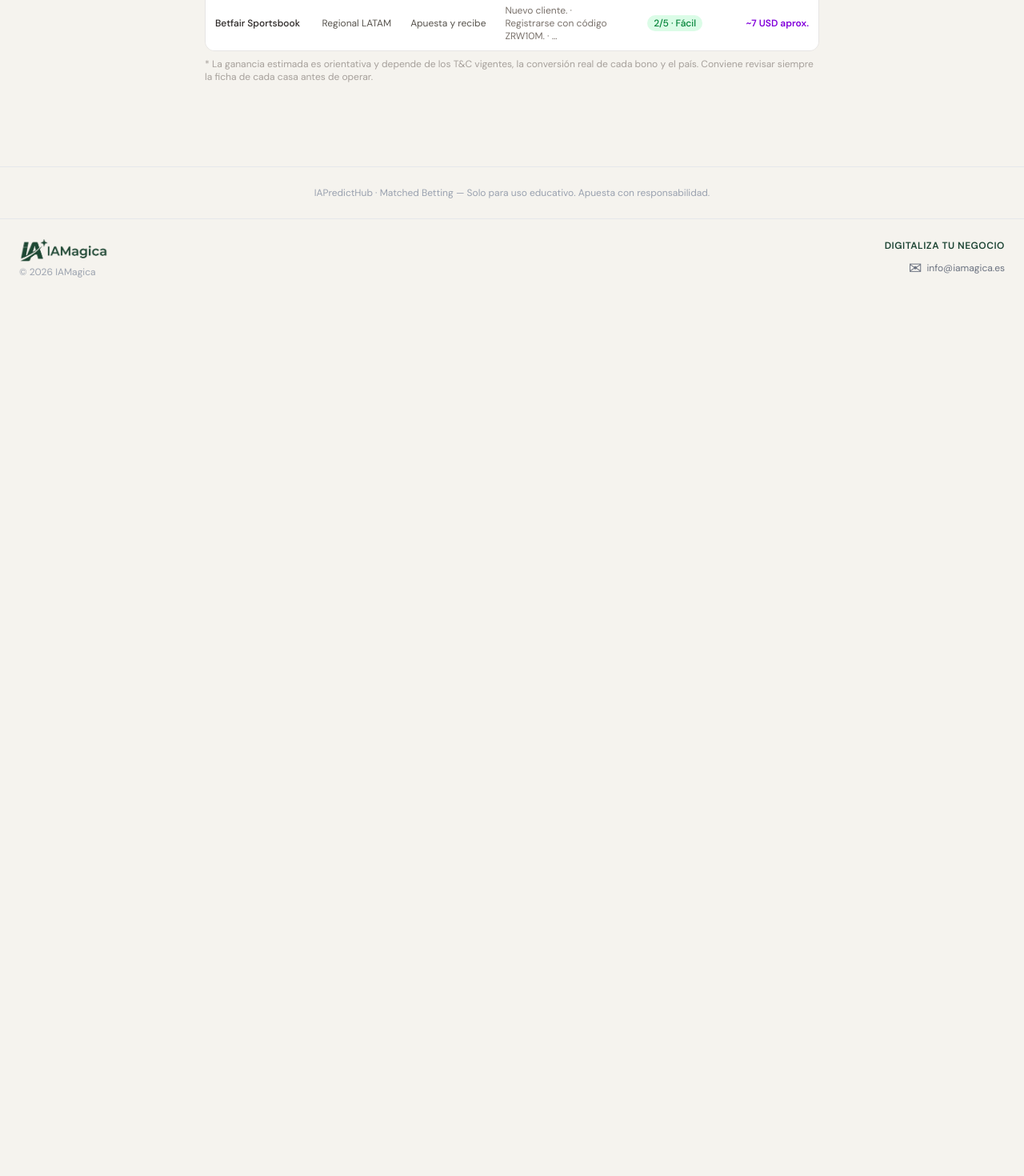
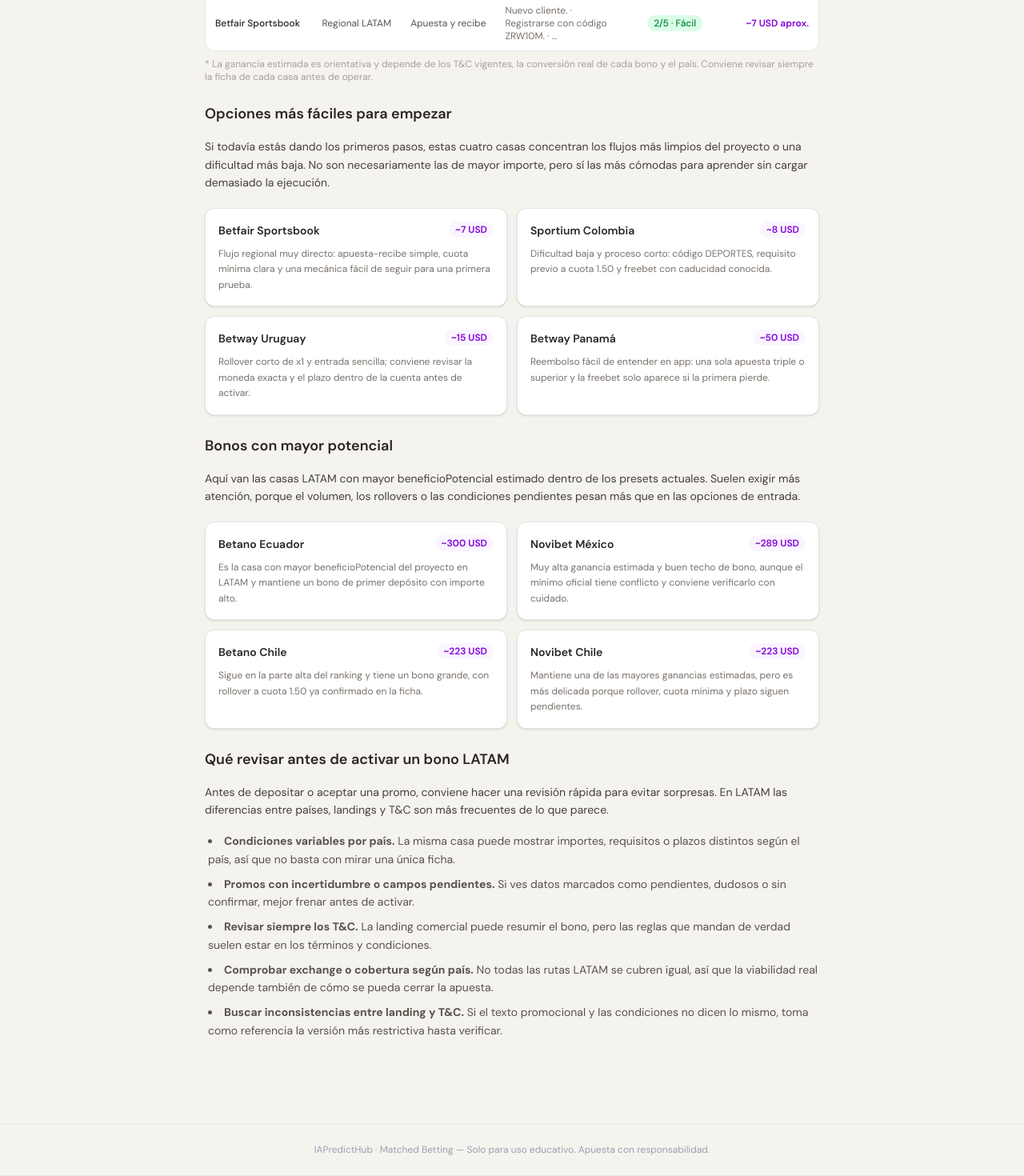
Before and after one commit to eloylt13/matched-betting-app, a Next.js app: page /blog/mejores-bonos-bienvenida-latam in a window 1280 px wide. Shown: the part 2240-3710 px from the top of the page at 80% size. Before the commit the page ends 2614 px from the top, so only its background shows below. Built offline with nearby package versions, Linux system fonts and the light colour scheme; no server answers; a web font is replaced by a local one.

Commit message:
feat: añade bloques destacados y consejos al articulo latam

```diff
--- a/app/blog/mejores-bonos-bienvenida-latam/page.tsx
+++ b/app/blog/mejores-bonos-bienvenida-latam/page.tsx
@@ -114,6 +114,71 @@ function getCasaLabel(casa: (typeof rankingLatam)[number]) {
   return `${nombre} ${paisLabel}`
 }
 
+const casasPorId = new Map(rankingLatam.map((casa) => [casa.id, casa] as const))
+
+const opcionesFaciles = [
+  {
+    id: 'betfair-sportsbook-latam',
+    razon: 'Flujo regional muy directo: apuesta-recibe simple, cuota mínima clara y una mecánica fácil de seguir para una primera prueba.',
+  },
+  {
+    id: 'sportium-co',
+    razon: 'Dificultad baja y proceso corto: código DEPORTES, requisito previo a cuota 1.50 y freebet con caducidad conocida.',
+  },
+  {
+    id: 'betway-uy',
+    razon: 'Rollover corto de x1 y entrada sencilla; conviene revisar la moneda exacta y el plazo dentro de la cuenta antes de activar.',
+  },
+  {
+    id: 'betway-pa',
+    razon: 'Reembolso fácil de entender en app: una sola apuesta triple o superior y la freebet solo aparece si la primera pierde.',
+  },
+] as const
+
+const opcionesPotencial = [
+  {
+    id: 'betano-ec',
+    razon: 'Es la casa con mayor beneficioPotencial del proyecto en LATAM y mantiene un bono de primer depósito con importe alto.',
+  },
+  {
+    id: 'novibet-mx',
+    razon: 'Muy alta ganancia estimada y buen techo de bono, aunque el mínimo oficial tiene conflicto y conviene verificarlo con cuidado.',
+  },
+  {
+    id: 'betano-cl',
+    razon: 'Sigue en la parte alta del ranking y tiene un bono grande, con rollover a cuota 1.50 ya confirmado en la ficha.',
+  },
+  {
+    id: 'novibet-cl',
+    razon: 'Mantiene una de las mayores ganancias estimadas, pero es más delicada porque rollover, cuota mínima y plazo siguen pendientes.',
+  },
+] as const
+
+function CasaDestacadaCard({
+  casa,
+  razon,
+}: {
+  casa: (typeof rankingLatam)[number]
+  razon: string
+}) {
+  return (
+    <div className="rounded-xl border border-stone-200 bg-white p-4 shadow-sm">
+      <div className="flex items-start justify-between gap-3">
+        <Link
+          href={getCasaHref(casa.id)}
+          className="font-semibold text-stone-800 hover:text-purple-700 hover:underline underline-offset-2 decoration-stone-300 transition-colors"
+        >
+          {getCasaLabel(casa)}
+        </Link>
+        <span className="shrink-0 rounded-full bg-purple-50 px-2 py-0.5 text-xs font-semibold text-purple-700 whitespace-nowrap">
+          ~{casa.beneficioPotencial} USD
+        </span>
+      </div>
+      <p className="mt-2 text-xs leading-relaxed text-stone-500">{razon}</p>
+    </div>
+  )
+}
+
 export default function MejoresBonosLatamPage() {
   return (
     <article className="max-w-3xl mx-auto flex flex-col gap-6 pb-8">
@@ -198,6 +263,73 @@ export default function MejoresBonosLatamPage() {
           * La ganancia estimada es orientativa y depende de los T&amp;C vigentes, la conversión real de
           cada bono y el país. Conviene revisar siempre la ficha de cada casa antes de operar.
         </p>
+
+        <h2 className="text-lg font-semibold text-stone-800 mt-2">
+          Opciones más fáciles para empezar
+        </h2>
+        <p>
+          Si todavía estás dando los primeros pasos, estas cuatro casas concentran los flujos más limpios
+          del proyecto o una dificultad más baja. No son necesariamente las de mayor importe, pero sí las
+          más cómodas para aprender sin cargar demasiado la ejecución.
+        </p>
+
+        <div className="grid grid-cols-1 sm:grid-cols-2 gap-3 mt-1">
+          {opcionesFaciles.map((opcion) => {
+            const casa = casasPorId.get(opcion.id)
+            if (!casa) return null
+
+            return <CasaDestacadaCard key={casa.id} casa={casa} razon={opcion.razon} />
+          })}
+        </div>
+
+        <h2 className="text-lg font-semibold text-stone-800 mt-2">
+          Bonos con mayor potencial
+        </h2>
+        <p>
+          Aquí van las casas LATAM con mayor beneficioPotencial estimado dentro de los presets actuales.
+          Suelen exigir más atención, porque el volumen, los rollovers o las condiciones pendientes pesan
+          más que en las opciones de entrada.
+        </p>
+
+        <div className="grid grid-cols-1 sm:grid-cols-2 gap-3 mt-1">
+          {opcionesPotencial.map((opcion) => {
+            const casa = casasPorId.get(opcion.id)
+            if (!casa) return null
+
+            return <CasaDestacadaCard key={casa.id} casa={casa} razon={opcion.razon} />
+          })}
+        </div>
+
+        <h2 className="text-lg font-semibold text-stone-800 mt-2">
+          Qué revisar antes de activar un bono LATAM
+        </h2>
+        <p>
+          Antes de depositar o aceptar una promo, conviene hacer una revisión rápida para evitar
+          sorpresas. En LATAM las diferencias entre países, landings y T&amp;C son más frecuentes de lo que
+          parece.
+        </p>
+        <ul className="list-disc list-inside space-y-2 text-stone-600 pl-1">
+          <li>
+            <strong>Condiciones variables por país.</strong> La misma casa puede mostrar importes,
+            requisitos o plazos distintos según el país, así que no basta con mirar una única ficha.
+          </li>
+          <li>
+            <strong>Promos con incertidumbre o campos pendientes.</strong> Si ves datos marcados como
+            pendientes, dudosos o sin confirmar, mejor frenar antes de activar.
+          </li>
+          <li>
+            <strong>Revisar siempre los T&amp;C.</strong> La landing comercial puede resumir el bono, pero
+            las reglas que mandan de verdad suelen estar en los términos y condiciones.
+          </li>
+          <li>
+            <strong>Comprobar exchange o cobertura según país.</strong> No todas las rutas LATAM se
+            cubren igual, así que la viabilidad real depende también de cómo se pueda cerrar la apuesta.
+          </li>
+          <li>
+            <strong>Buscar inconsistencias entre landing y T&amp;C.</strong> Si el texto promocional y las
+            condiciones no dicen lo mismo, toma como referencia la versión más restrictiva hasta verificar.
+          </li>
+        </ul>
       </div>
     </article>
   )
```
